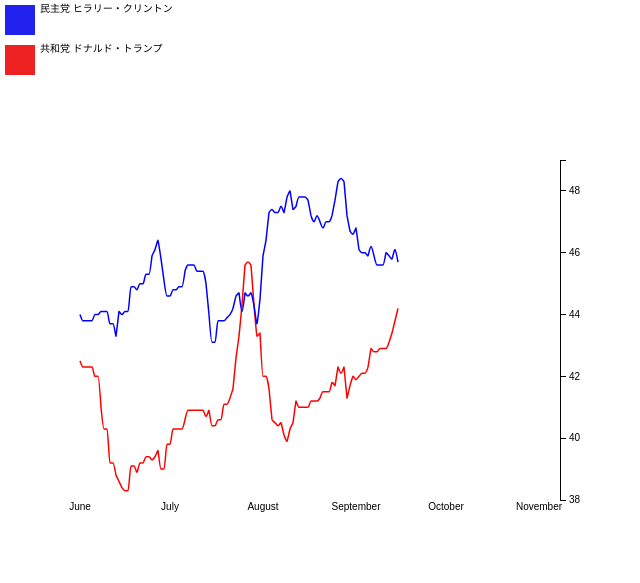
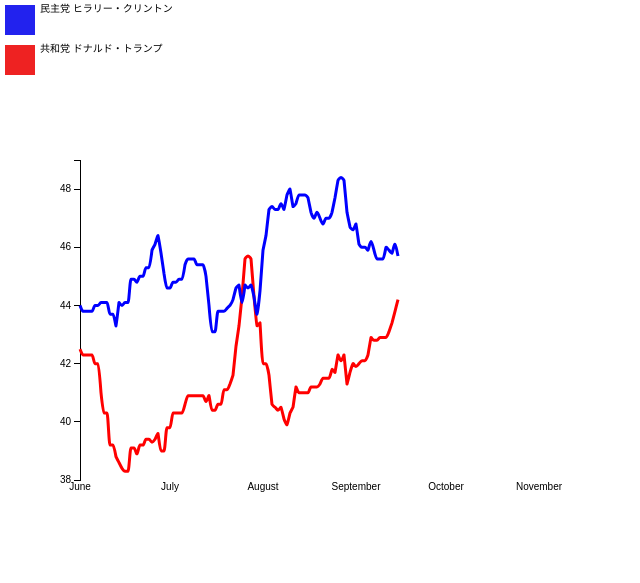
Before and after one commit to keisuke-osone/lineChartWithDeadline, a plain HTML site: page line.html in a window 1280 px wide. Shown: the whole page, without its empty margins (0-640 px from the left). Drawn offline with Linux system fonts and the light colour scheme.

Commit message:
design微調整

```diff
--- a/css/style.css
+++ b/css/style.css
@@ -6,7 +6,7 @@ body {
 path.line {
   fill: none;
   stroke: #666;
-  stroke-width: 1.5px;
+  stroke-width: 3px;
 }
 
 path.area {
--- a/js/lineChart.js
+++ b/js/lineChart.js
@@ -1,13 +1,13 @@
 var margin = {top: 80, right: 80, bottom: 80, left: 80},
     width = 640 - margin.left - margin.right,
-    height = 500 - margin.top - margin.bottom;
+    height = 480 - margin.top - margin.bottom;
 
 var parse = d3.time.format("%Y-%m").parse;
 
 var x = d3.time.scale().range([0, width]),
     y = d3.scale.linear().range([height, 0]),
     xAxis = d3.svg.axis().scale(x).tickSize(-height).tickSubdivide(true),
-    yAxis = d3.svg.axis().scale(y).ticks(4).orient("right");
+    yAxis = d3.svg.axis().scale(y).ticks(4).orient("left");
 
 var area = d3.svg.area()
     .interpolate("monotone")
@@ -108,7 +108,7 @@ d3.csv(DATA_PATH + "data.csv", type, function(error, data) {
 
     svg.append("g")
       .attr("class", "y axis")
-      .attr("transform", "translate(" + width + ",0)")
+      // .attr("transform", "translate(" + width + ",0)")
       .call(yAxis);
 
 
@@ -143,7 +143,6 @@ d3.csv(DATA_PATH + "data.csv", type, function(error, data) {
         .append('path')
             .attr('class', 'line')
             .style('stroke', function(d) {
-                console.log(d[0])
                 var color = '#000'
                 if (d[0].name == 'Clinton') {
                     color = '#00f'
```
